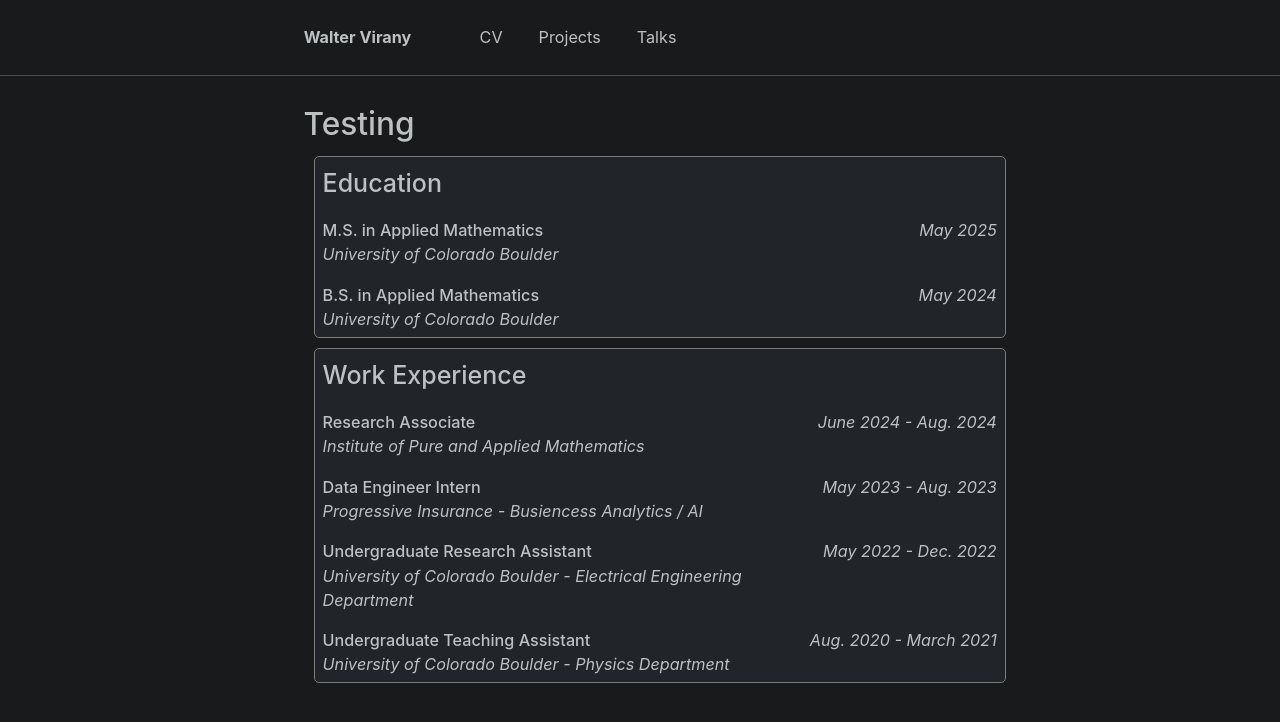
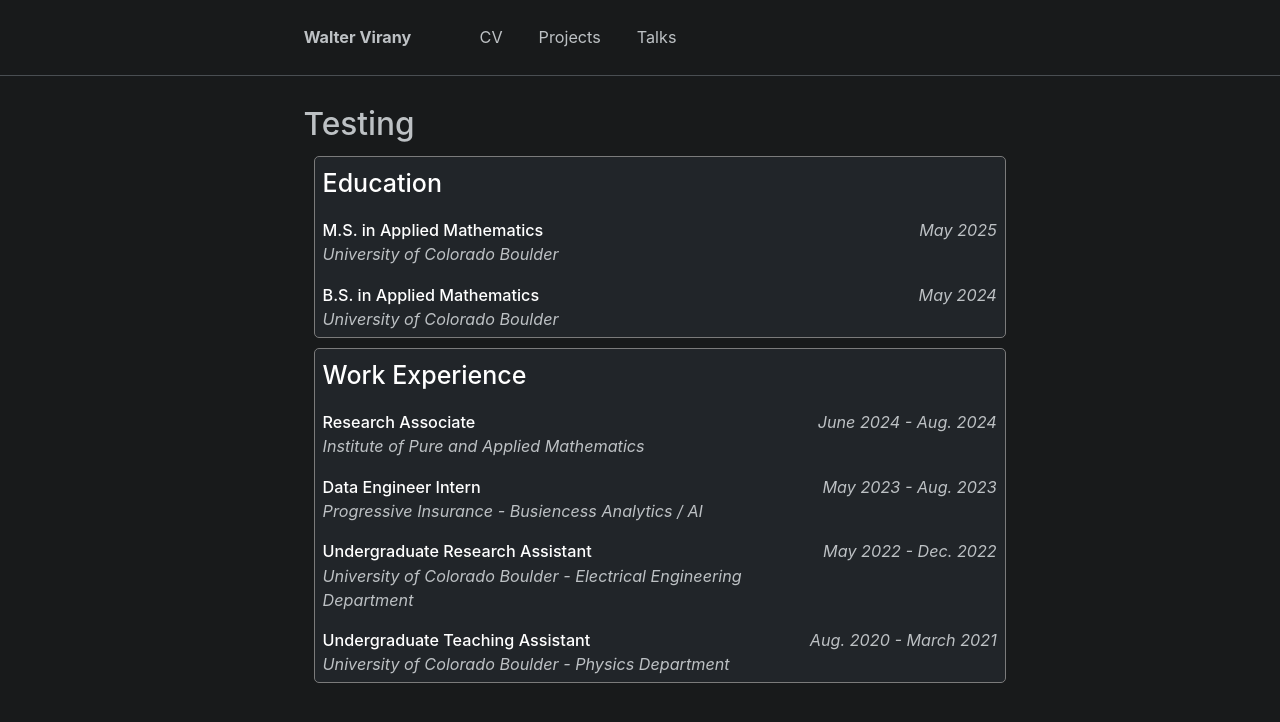
Before and after one commit to wvirany/wvirany.github.io, a Jekyll site: the page built from _pages/test.html, in a window 1280 px wide. Shown: the top 722 px of the page. Built offline with Jekyll 4.4.1, drawn with Linux system fonts in a browser that asks for light colours.

Commit message:
Update test.html

```diff
--- a/_pages/test.html
+++ b/_pages/test.html
@@ -48,11 +48,11 @@ div.cv {
 <body>
 
     <div class="cv" style="height:180px;">
-        <div style="font-size:25px; font-weight:450; padding:8px">Education</div>
+        <div style="font-size:25px; font-weight:450; padding:8px; color:white;">Education</div>
 
         <div class="row">
             <div class="column left">
-                <b style="font-weight: 550">M.S. in Applied Mathematics</b>
+                <b style="font-weight: 550; color:white;">M.S. in Applied Mathematics</b>
                 <br>
                 <i>University of Colorado Boulder</i>
             </div>
@@ -65,7 +65,7 @@ div.cv {
 
         <div class="row">
             <div class="column left">
-                <b style="font-weight: 550">B.S. in Applied Mathematics</b>
+                <b style="font-weight: 550; color:white">B.S. in Applied Mathematics</b>
                 <br>
                 <i>University of Colorado Boulder</i>
             </div>
@@ -76,11 +76,11 @@ div.cv {
     </div>
 
     <div class="cv" style="height:333px;">
-        <div style="font-size:25px; font-weight:450; padding:8px">Work Experience</div>
+        <div style="font-size:25px; font-weight:450; padding:8px; color:white;">Work Experience</div>
 
         <div class="row">
             <div class="column left">
-                <b style="font-weight: 550">Research Associate</b>
+                <b style="font-weight: 550; color:white;">Research Associate</b>
                 <br>
                 <i>Institute of Pure and Applied Mathematics</i>
             </div>
@@ -91,7 +91,7 @@ div.cv {
 
         <div class="row">
             <div class="column left">
-                <b style="font-weight: 550">Data Engineer Intern</b>
+                <b style="font-weight: 550; color:white;">Data Engineer Intern</b>
                 <br>
                 <i>Progressive Insurance - Busiencess Analytics / AI</i>
             </div>
@@ -102,7 +102,7 @@ div.cv {
 
         <div class="row">
             <div class="column left">
-                <b style="font-weight: 550">Undergraduate Research Assistant</b>
+                <b style="font-weight: 550; color:white;">Undergraduate Research Assistant</b>
                 <br>
                 <i>University of Colorado Boulder - Electrical Engineering Department</i>
             </div>
@@ -113,7 +113,7 @@ div.cv {
 
         <div class="row">
             <div class="column left">
-                <b style="font-weight: 550">Undergraduate Teaching Assistant</b>
+                <b style="font-weight: 550; color:white;">Undergraduate Teaching Assistant</b>
                 <br>
                 <i>University of Colorado Boulder - Physics Department</i>
             </div>
```
